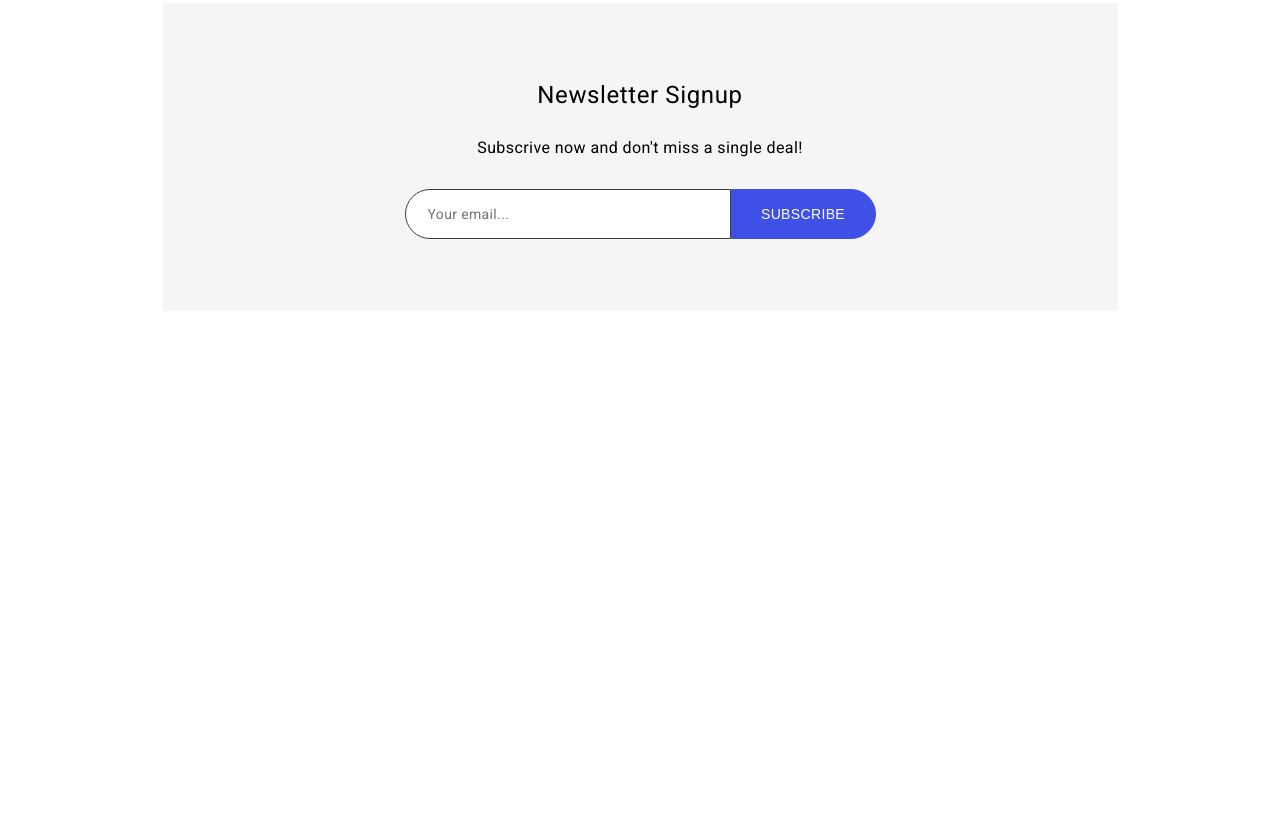
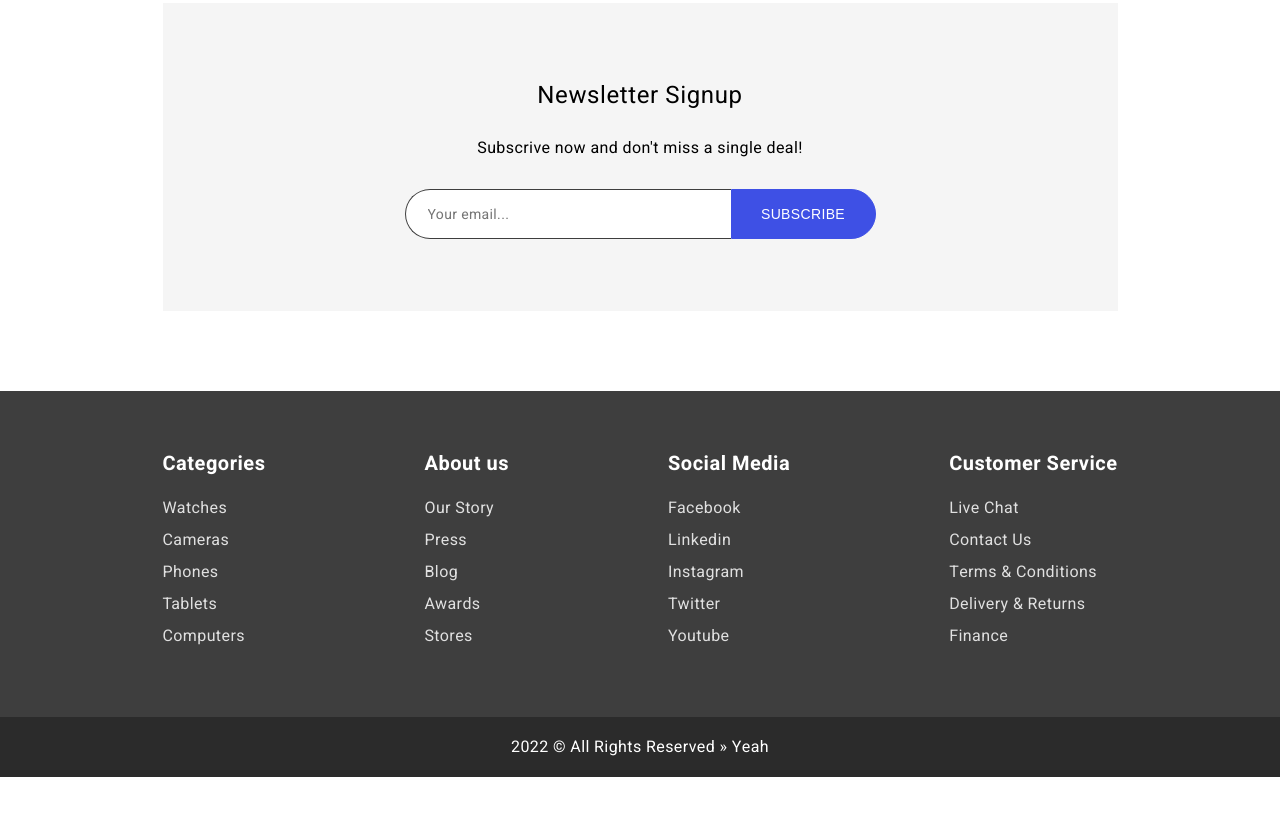
Before and after one commit to SpacePedro/WebPages, a plain HTML site: page ProfessionalWebProjectSecond/index.html in a window 1280 px wide. Shown: the part 1373-2188 px from the top of the page. After the commit the page ends 2150 px from the top, so only its background shows below. Drawn offline with Linux system fonts and the light colour scheme.

Commit message:
Finish Fron end for Professional WebSite

```diff
--- a/ProfessionalWebProjectSecond/css/styles.css
+++ b/ProfessionalWebProjectSecond/css/styles.css
@@ -1,7 +1,6 @@
 body {
     margin: 0;
     font-family: 'Heebo', sans-serif;
-    min-height: 3000px;
     padding-top: 80px;
 }
 
@@ -64,6 +63,10 @@ header nav ul li a {
     letter-spacing: 0.37px;
     margin-right: 24px;
     text-decoration: none;
+}
+
+header nav ul li a:hover {
+    color: #3E50E5;
 }
 
 header nav ul li:last-of-type a {
@@ -131,6 +134,13 @@ section.hero img {
     text-align: center;
     border: none;
     text-transform: uppercase;
+    cursor: pointer;
+}
+
+.hero-content button:hover {
+    color: #3E50E5;
+    background-color: #FFF;
+    border: 1px solid #3E50E5;
 }
 
 section.best-sellers {
@@ -173,7 +183,9 @@ section.best-sellers .product-slider .product {
     display: flex;
     flex-direction: column;
     justify-content: space-between;
+    cursor: pointer;
 }
+
 
 section.best-sellers .product-slider .product img {
     max-width: 100%;
@@ -252,7 +264,15 @@ section.best-sellers .product-slider .product .product-info button {
     font-weight: 700;
     letter-spacing: 0.4px;
     line-height: 24px;
+    cursor: pointer;
 }
+
+section.best-sellers .product-slider .product:hover .product-info button {
+    background-color: #3E50E5;
+    border: 1px solid #3E50E5;
+    color: white;
+}
+
 
 section.newsletter {
     background-color: rgba(200, 200, 200, 0.18);
@@ -292,6 +312,7 @@ section.newsletter form input {
     box-sizing: border-box;
     border-radius: 60px 0 0 60px;
     border: 1px solid #3E3E3E;
+    border-right: none;
     color: #3E3E3E;
     font-family: Heebo;
     font-size: 14px;
@@ -313,4 +334,65 @@ section.newsletter form button {
     letter-spacing: 0.35px;
     line-height: 21px;
     text-transform: uppercase;
+    cursor: pointer;
 }
+
+section.newsletter form button:hover {
+    background-color: #FFF;
+    border: 1px solid #3E3E3E;
+    color: #3E50E5;
+}
+
+
+footer .bottom-nav {
+    padding: 60px 0;
+    background-color: #3E3E3E;
+}
+
+footer .bottom-nav .container {
+    max-width: 955px;
+    display: flex;
+    justify-content: space-between;
+}
+
+footer .bottom-nav ul {
+    list-style: none;
+}
+
+
+footer .bottom-nav ul li a {
+    color: #E0E0E0;
+    font-size: 16px;
+    letter-spacing: 0.4px;
+    line-height: 22px;
+    margin-top: 0;
+    margin-bottom: 10px;
+    text-decoration: none;
+    display: block;
+}
+
+footer .bottom-nav ul li a:hover {
+    color: #3E50E5;
+}
+
+footer .bottom-nav ul li.list-title {
+    color: #FFF;
+    font-size: 20px;
+    font-weight: 700;
+    letter-spacing: 0.5px;
+    line-height: 26px;
+    margin-top: 0;
+    margin-bottom: 20px;
+}
+
+footer .copyright-text {
+    color: white;
+    background-color: #2B2B2B;
+    height: 60px;
+    display: flex;
+    align-items: center;
+    justify-content: center;
+    font-size: 16px;
+    letter-spacing: 0.4px;
+    line-height: 22px;
+}
--- a/ProfessionalWebProjectSecond/index.html
+++ b/ProfessionalWebProjectSecond/index.html
@@ -106,6 +106,51 @@
 
     </section>
 
+    <footer>
+        <div class="bottom-nav">
+            <div class="container">
+                <ul>
+                    <li class="list-title">Categories</li>
+                    <li><a href="#">Watches</a></li>
+                    <li><a href="#">Cameras</a></li>
+                    <li><a href="#">Phones</a></li>
+                    <li><a href="#">Tablets</a></li>
+                    <li><a href="#">Computers</a></li>
+                </ul>
+
+                <ul>
+                    <li class="list-title">About us</li>
+                    <li><a href="#">Our Story</a></li>
+                    <li><a href="#">Press</a></li>
+                    <li><a href="#">Blog</a></li>
+                    <li><a href="#">Awards</a></li>
+                    <li><a href="#">Stores</a></li>
+                </ul>
+
+                <ul>
+                    <li class="list-title">Social Media</li>
+                    <li><a href="#">Facebook</a></li>
+                    <li><a href="#">Linkedin</a></li>
+                    <li><a href="#">Instagram</a></li>
+                    <li><a href="#">Twitter</a></li>
+                    <li><a href="#">Youtube</a></li>
+                </ul>
+
+                <ul>
+                    <li class="list-title">Customer Service</li>
+                    <li><a href="#">Live Chat</a></li>
+                    <li><a href="#">Contact Us</a></li>
+                    <li><a href="#">Terms & Conditions</a></li>
+                    <li><a href="#">Delivery & Returns</a></li>
+                    <li><a href="#">Finance</a></li>
+                </ul>
+
+            </div>
+        </div>
+        <div class="copyright-text">
+            2022 &copy; All Rights Reserved &raquo; Yeah
+        </div>
+    </footer>
 </body>
 
 </html>
```
